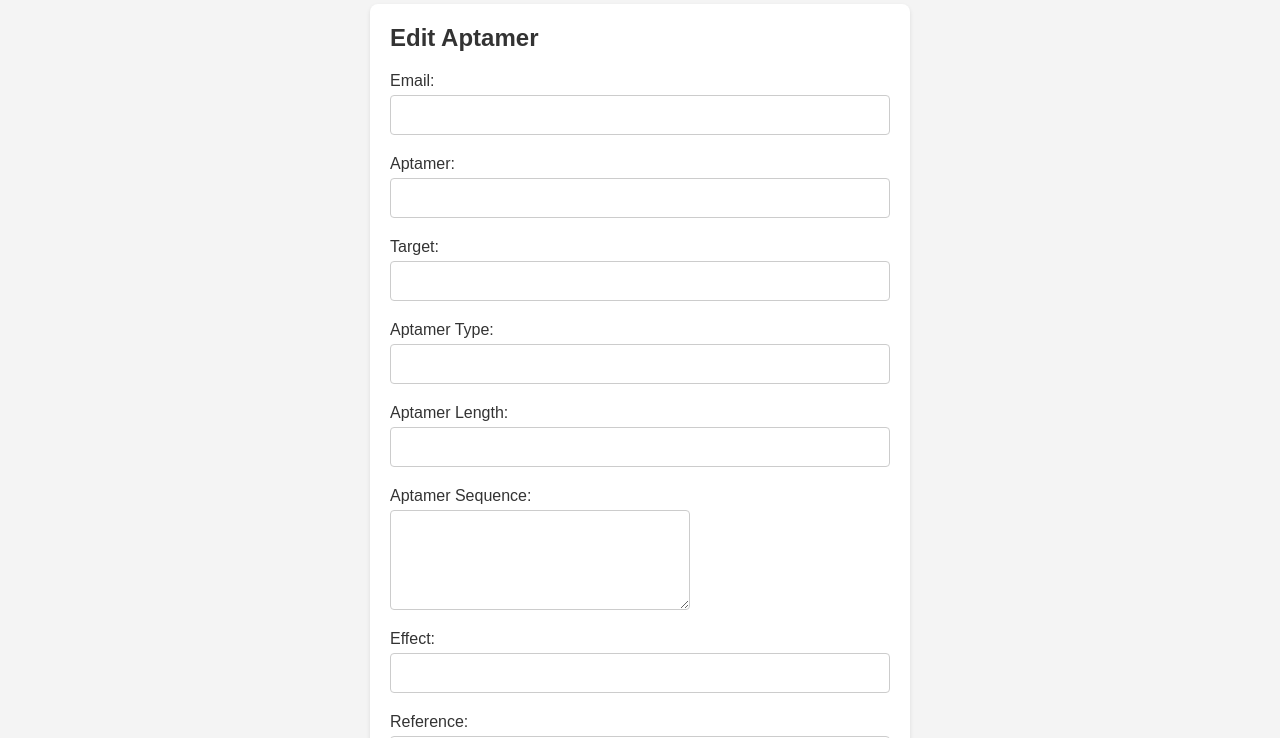
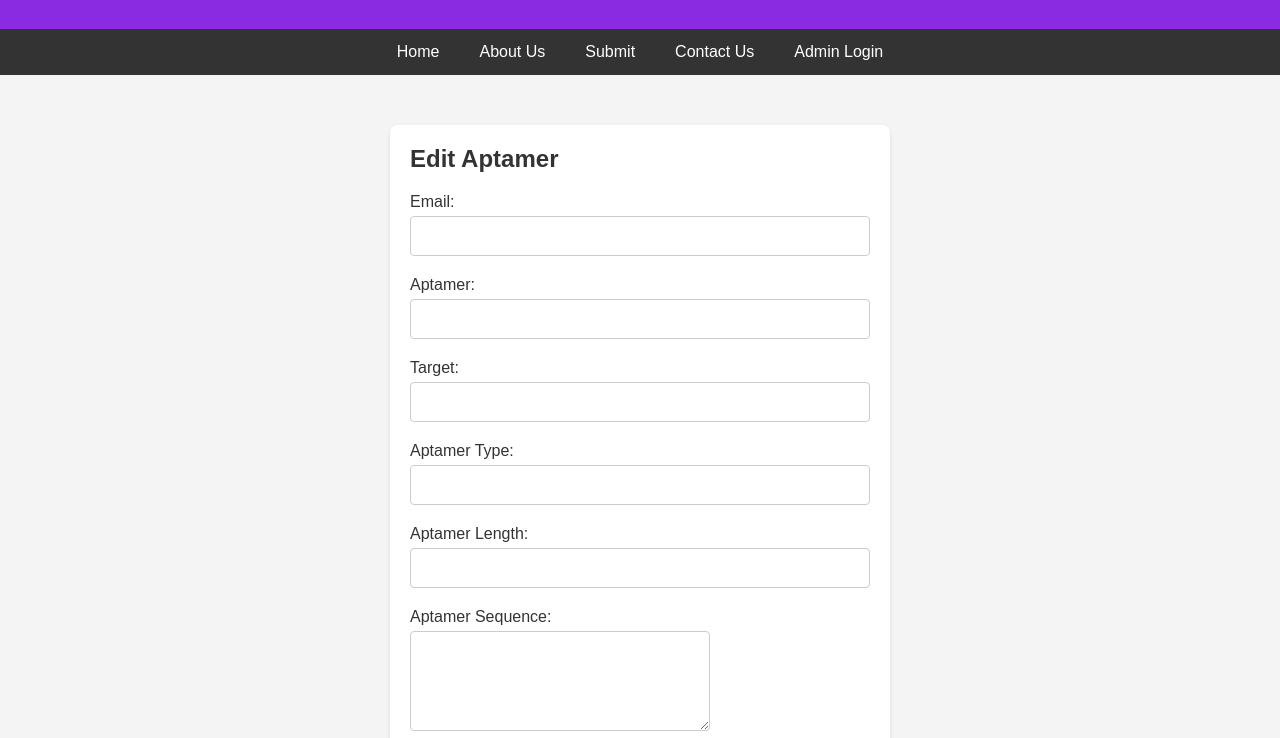
Before and after one commit to arnavjain2710/Aptamer-Project, a plain HTML site: page pages/edit/edit.html in a window 1280 px wide. Shown: the part 122-860 px from the top of the page. Drawn offline with Linux system fonts and the light colour scheme.

Commit message:
id removed

```diff
--- a/index.css
+++ b/index.css
@@ -1,13 +1,14 @@
+/* Global Styles */
 * {
   box-sizing: border-box;
 }
+
 body {
   font-family: Arial, Helvetica, sans-serif;
   margin: 0;
 }
 
-  /* ------------------------------------------------------------------------------------------------------------------------------------------- */
-
+/* Header Styles */
 .m_header {
   background: blueviolet;
   color: white;
@@ -21,7 +22,7 @@
   text-transform: uppercase;
 }
 
-/* Responsive styles */
+/* Responsive Header Styles */
 @media screen and (max-width: 768px) {
   .m_header {
       padding: 15px;
@@ -54,9 +55,7 @@
   }
 }
 
-  /* -------------------------------------------------------------------------------------------------------------------------------------------- */
-
-
+/* Navbar Styles */
 .m_navbar {
   overflow: hidden;
   background-color: #333;
@@ -85,7 +84,7 @@
   background-color: #666;
 }
 
-/* Responsive styles */
+/* Responsive Navbar Styles */
 @media screen and (max-width: 768px) {
   .m_navbar {
       flex-wrap: wrap;
@@ -107,6 +106,63 @@
       float: none;
       width: 100%;
   }
+}
+
+/* Edit Form Styles */
+.edit-form-container {
+  max-width: 500px;
+  margin: 50px auto;
+  background-color: #fff;
+  padding: 20px;
+  border-radius: 8px;
+  box-shadow: 0 2px 4px rgba(0, 0, 0, 0.1);
+}
+
+.edit-form-container h2 {
+  margin-top: 0;
+  font-size: 24px;
+  color: #333;
+}
+
+.form-group {
+  margin-bottom: 20px;
+}
+
+.form-label {
+  display: block;
+  font-size: 16px;
+  color: #333;
+  margin-bottom: 5px;
+}
+
+.form-control {
+  width: 100%;
+  padding: 10px;
+  font-size: 16px;
+  border: 1px solid #ccc;
+  border-radius: 4px;
+}
+
+.form-control:focus {
+  outline: none;
+  border-color: #007bff;
+  box-shadow: 0 0 0 2px rgba(0, 123, 255, 0.25);
+}
+
+.btn-primary {
+  display: inline-block;
+  background-color: #007bff;
+  color: #fff;
+  padding: 10px 20px;
+  font-size: 16px;
+  border: none;
+  border-radius: 4px;
+  cursor: pointer;
+  transition: background-color 0.3s;
+}
+
+.btn-primary:hover {
+  background-color: #0056b3;
 }
 
 
--- a/pages/edit/edit.css
+++ b/pages/edit/edit.css
@@ -1,5 +1,4 @@
-/* edit.css */
-
+/* Global Styles */
 body {
     font-family: Arial, sans-serif;
     margin: 0;
@@ -7,21 +6,12 @@ body {
     background-color: #f4f4f4;
 }
 
-.edit-form-container {
-    max-width: 500px;
-    margin: 50px auto;
-    background-color: #fff;
-    padding: 20px;
-    border-radius: 8px;* {
+/* Box Sizing */
+* {
     box-sizing: border-box;
 }
-      body {
-        font-family: Arial, Helvetica, sans-serif;
-        margin: 0;
-      }
 
-      /* ------------------------------------------------------------------------------------------------------------------------------------------- */
-
+/* Header Styles */
 .m_header {
     background: blueviolet;
     color: white;
@@ -35,7 +25,7 @@ body {
     text-transform: uppercase;
 }
 
-    /* Responsive styles */
+/* Responsive Header Styles */
 @media screen and (max-width: 768px) {
     .m_header {
         padding: 15px;
@@ -68,9 +58,7 @@ body {
     }
 }
 
-      /* -------------------------------------------------------------------------------------------------------------------------------------------- */
-
-
+/* Navbar Styles */
 .m_navbar {
     overflow: hidden;
     background-color: #333;
@@ -99,7 +87,7 @@ body {
     background-color: #666;
 }
 
-    /* Responsive styles */
+/* Responsive Navbar Styles */
 @media screen and (max-width: 768px) {
     .m_navbar {
         flex-wrap: wrap;
@@ -123,6 +111,13 @@ body {
     }
 }
 
+/* Edit Form Styles */
+.edit-form-container {
+    max-width: 500px;
+    margin: 50px auto;
+    background-color: #fff;
+    padding: 20px;
+    border-radius: 8px;
     box-shadow: 0 2px 4px rgba(0, 0, 0, 0.1);
 }
 
```
Lines whose indentation alone changed are shown as unchanged.
